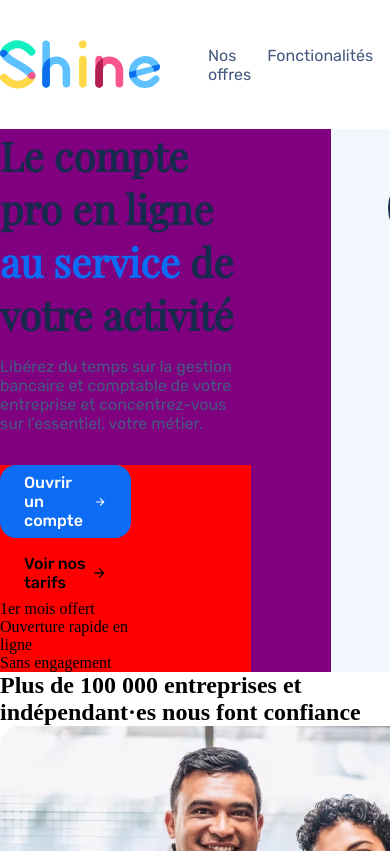
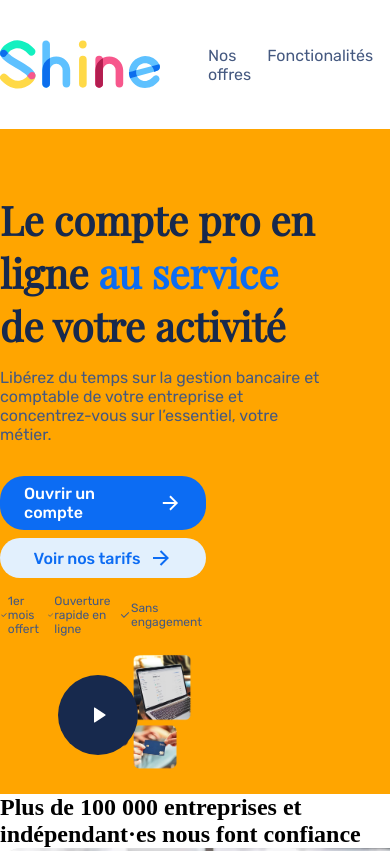
Before and after one commit to charline-studi/2211-sass, a plain HTML site: page projet/index.html in a window 390 px wide. Shown: the top 851 px of the page. Drawn offline with nearby package versions, Linux system fonts and the light colour scheme.

```diff
--- a/projet/index.html
+++ b/projet/index.html
@@ -60,14 +60,23 @@
                         Ouvrir un compte
                         <svg class="button__icon" xmlns="http://www.w3.org/2000/svg" viewBox="0 0 24 24" width="24" height="24"><path fill="none" d="M0 0h24v24H0z"/><path d="M16.172 11l-5.364-5.364 1.414-1.414L20 12l-7.778 7.778-1.414-1.414L16.172 13H4v-2z"/></svg>
                     </a>
-                    <a class="button" href="#">
+                    <a class="button--light-blue" href="#">
                         Voir nos tarifs
                         <svg class="button__icon" xmlns="http://www.w3.org/2000/svg" viewBox="0 0 24 24" width="24" height="24"><path fill="none" d="M0 0h24v24H0z"/><path d="M16.172 11l-5.364-5.364 1.414-1.414L20 12l-7.778 7.778-1.414-1.414L16.172 13H4v-2z"/></svg>
                     </a>
                     <ul class="home-cover__list-advantages">
-                        <li>1er mois offert</li>
-                        <li>Ouverture rapide en ligne</li>
-                        <li>Sans engagement</li>
+                        <li class="home-cover__advantage">
+                            <svg class="home-cover__check" xmlns="http://www.w3.org/2000/svg" viewBox="0 0 24 24" width="24" height="24"><path fill="none" d="M0 0h24v24H0z"/><path d="M10 15.172l9.192-9.193 1.415 1.414L10 18l-6.364-6.364 1.414-1.414z"/></svg>
+                            1er mois offert
+                        </li>
+                        <li class="home-cover__advantage">
+                            <svg class="home-cover__check" xmlns="http://www.w3.org/2000/svg" viewBox="0 0 24 24" width="24" height="24"><path fill="none" d="M0 0h24v24H0z"/><path d="M10 15.172l9.192-9.193 1.415 1.414L10 18l-6.364-6.364 1.414-1.414z"/></svg>
+                            Ouverture rapide en ligne
+                        </li>
+                        <li class="home-cover__advantage">
+                            <svg class="home-cover__check" xmlns="http://www.w3.org/2000/svg" viewBox="0 0 24 24" width="24" height="24"><path fill="none" d="M0 0h24v24H0z"/><path d="M10 15.172l9.192-9.193 1.415 1.414L10 18l-6.364-6.364 1.414-1.414z"/></svg>
+                            Sans engagement
+                        </li>
                     </ul>
                 </div>
             </div>
--- a/projet/sass/atoms/_button.sass
+++ b/projet/sass/atoms/_button.sass
@@ -1,12 +1,16 @@
 @use "../utils/_main" as utils
 
+@mixin hover($color)
+    &:hover
+        background-color: darken($color, 10%)
+
 .button
-    border-radius: 1rem
+    border-radius: 1.5rem
     padding: 0.5rem 1.5rem
     font-weight: 500
-    @extend %paragraphe
-    display: flex
-    align-items: center
+    transition: 0.5s ease-in
+    @extend %paragraphe-m
+    @include utils.flex(center)
     @extend %top-xs
 
     &:not(&--blue):hover
@@ -14,13 +18,18 @@
 
     &__icon
         fill: inherit
+        margin-left: 0.5rem
 
     &--blue
         @extend .button
         background-color: utils.$blue
         color: utils.$white
-        transition: 0.5s ease-in
         fill: utils.$white
+        @include hover(utils.$blue)
 
-        &:hover
-            background-color: darken(utils.$blue, 20%)
+    &--light-blue
+        @extend .button
+        background-color: utils.$blue-medium
+        color: utils.$blue
+        fill: utils.$blue
+        @include hover(utils.$blue-medium)
--- a/projet/sass/components/_header.sass
+++ b/projet/sass/components/_header.sass
@@ -18,5 +18,5 @@
     &__list
         display: flex
         column-gap: 1rem
-        @extend %paragraphe
+        @extend %paragraphe-m
         @extend %text-grey
--- a/projet/sass/components/_home-cover.sass
+++ b/projet/sass/components/_home-cover.sass
@@ -1,23 +1,48 @@
 @use "../utils/_main" as utils
 
 .home-cover
-    background-color: utils.$blue-light
+    background-image: linear-gradient(180deg, utils.$blue-light 0% 80%, utils.$white 80% 100%)
 
     &__container
         @include utils.flex(flex-start)
+        @include utils.responsive(small-laptop)
+            background-color: orange
+            flex-direction: column
 
     &__texts
         flex-grow: 1
-        background-color: purple
         padding-right: 5rem
+        @extend %top-l
+
+    &__title
+        @extend %title-1
+        @extend %text-grey-dark
+
+        span
+            @extend %text-blue
 
     &__paragraphe
+        @extend %paragraphe-m
+        @extend %text-grey
         @extend %top-s
 
     &__cta
-        background-color: red
         padding-right: 7.5rem
         @extend %top-m
+
+    &__list-advantages
+        @include utils.flex(space-between, center)
+        @extend %top-s
+
+    &__advantage
+        @include utils.flex(flex-start, center)
+        @extend %paragraphe-s
+        @extend %text-grey
+
+    &__check
+        width: 1rem
+        height: 1rem
+        fill: utils.$grey
 
     &__medias
         width: 50%
@@ -40,14 +65,3 @@
         border-radius: 100%
         background-color: utils.$grey-dark
         @include utils.flex(center)
-
-    &__title
-        @extend %title-1
-        @extend %text-grey-dark
-
-        span
-            @extend %text-blue
-
-    &__paragraphe
-        @extend %paragraphe
-        @extend %text-grey
--- a/projet/sass/utils/_colors.sass
+++ b/projet/sass/utils/_colors.sass
@@ -1,6 +1,7 @@
 $blue: #0c6cf3
 $blue-dark: #0d5abf
+$blue-medium: #e2f0fd
 $blue-light: #f1f7fd
 $grey: #455980
 $grey-dark: #17294d
-$white: #FFFFFF
+$white: white
--- a/projet/sass/utils/_mixins.sass
+++ b/projet/sass/utils/_mixins.sass
@@ -3,3 +3,20 @@
     justify-content: $justify
     align-items: $align
     flex-direction: $direction
+
+@mixin responsive($device)
+    @if $device == "phone"
+        @media screen and (max-width: 600px)
+            @content
+
+    @else if $device == "tablet"
+        background-color: orange
+        @media screen and (max-width: 900px)
+            @content
+
+    @else if $device == "small-laptop"
+        @media screen and (max-width: 1200px)
+            @content
+
+    @else
+        @error "La device passée n'existe pas"
--- a/projet/sass/utils/_typos.sass
+++ b/projet/sass/utils/_typos.sass
@@ -8,9 +8,13 @@
 %title-2
     font-family: font.$font-sans-serif
 
-%paragraphe
+%paragraphe-m
     font-family: font.$font-sans-serif
     font-size: 1rem
+
+%paragraphe-s
+    font-family: font.$font-sans-serif
+    font-size: 0.75rem
 
 %text-grey
     color: colors.$grey
```
Also changed, not shown: projet/assets/css/style.css, 2 other files.
